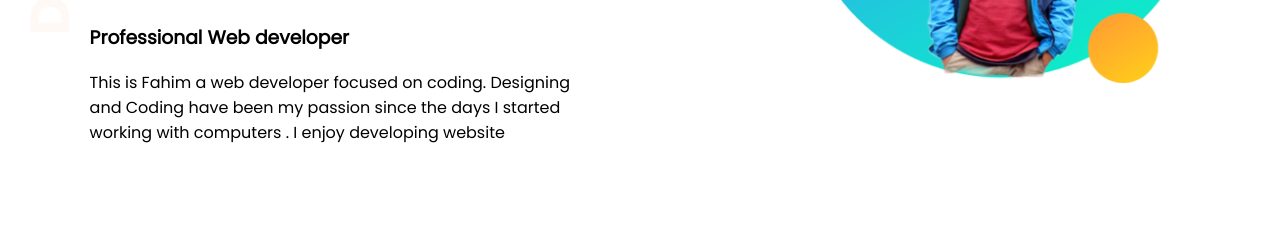
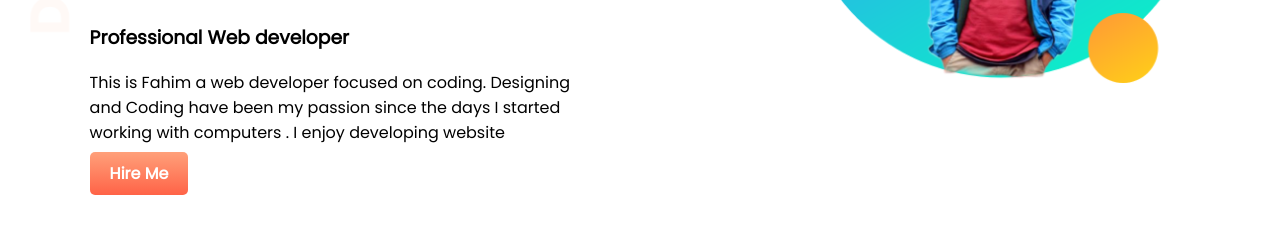
Before and after one commit to fahimkuet09/fahim-portfolio, a plain HTML site: page index.html in a window 1280 px wide. Shown: the part 327-560 px from the top of the page. Drawn offline with Linux system fonts and the light colour scheme.

Commit message:
first commit

```diff
--- a/index.html
+++ b/index.html
@@ -17,6 +17,7 @@
         <h1> <span class="name-heighlight"> Fahim Mahbub </span> Website</h1>
         <h3> Professional  Web developer</h3>
          <p>This is Fahim a web developer focused on coding. Designing and Coding have been my passion since the days I started working with computers . I enjoy developing website</p>
+    <a class="link-button" target="_blank"  href="https://www.linkedin.com/in/fahim-mahbub-935989b3/">Hire Me</a>
     </div>
 
 
--- a/style.css
+++ b/style.css
@@ -18,3 +18,12 @@ padding-left: 2%;
 background-repeat: no-repeat;
 }
 section{height: 500px;}
+
+.link-button{
+    text-decoration: none;
+    border-radius: 5px;
+    padding: 10px 20px;
+    font-weight: 700;
+    color: white;
+    background-image: linear-gradient( lightsalmon ,tomato);
+}
```
